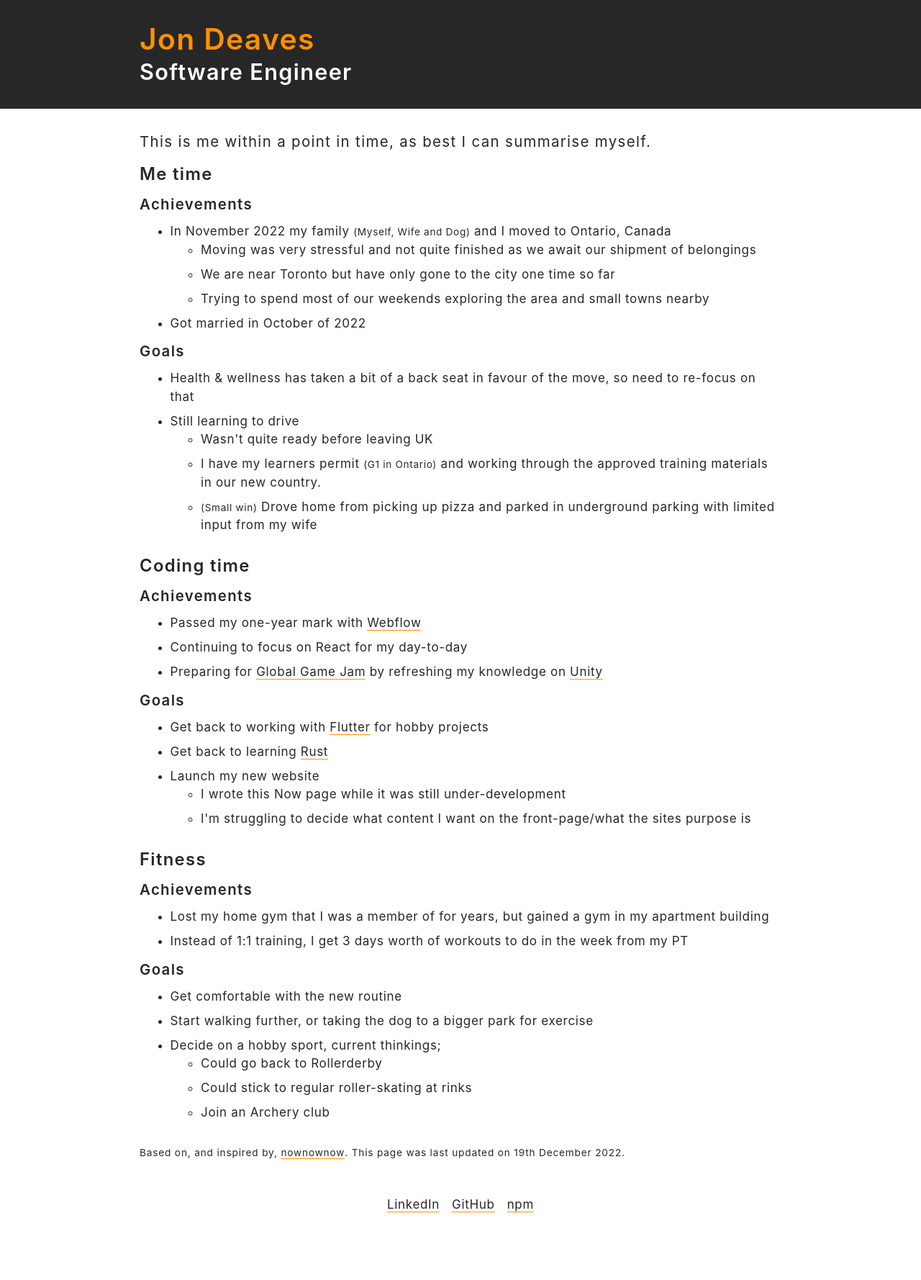
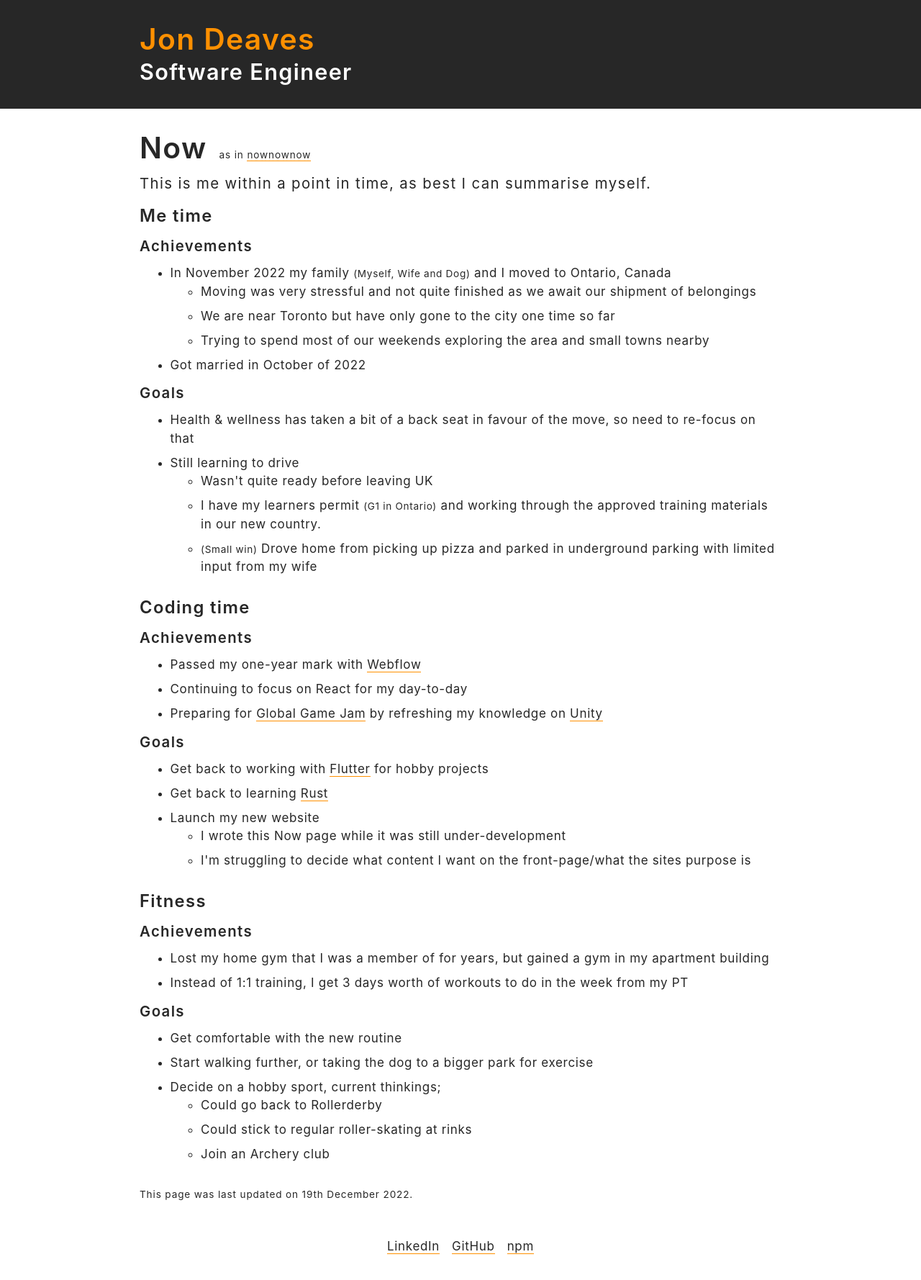
Before and after one commit to jondeaves/jondeaves, a Next.js app: page /now in a window 1280 px wide. Shown: the whole page at 72% size. Before the commit the page ends 1720 px from the top, so only its background shows below. Built offline with nearby package versions, Linux system fonts and the light colour scheme.

Commit message:
feat: improved header levels

```diff
--- a/components/Header/Header.tsx
+++ b/components/Header/Header.tsx
@@ -1,12 +1,22 @@
+import React from "react";
 import Link from "next/link";
 import ExternalLink from "../ExternalLink";
 import HeaderStyles from "./Header.module.css";
 
 export type HeaderProps = {
   isHomepage: boolean;
+  shouldHeaderH1?: boolean;
 };
 
-const Header = ({ isHomepage }: HeaderProps) => {
+const Header = ({ isHomepage, shouldHeaderH1 = false }: HeaderProps) => {
+  const TitleElement = React.createElement(
+    shouldHeaderH1 ? "h1" : "h2",
+    {
+      className: HeaderStyles.heading1,
+    },
+    isHomepage ? <>Jon Deaves</> : <Link href="/">Jon Deaves</Link>,
+  );
+
   return (
     <header className={HeaderStyles.header}>
       <div className={HeaderStyles.inner}>
@@ -21,9 +31,7 @@ const Header = ({ isHomepage }: HeaderProps) => {
           >
             Welcome, I&apos;m
           </p>
-          <h1 className={HeaderStyles.heading1}>
-            {isHomepage ? <>Jon Deaves</> : <Link href="/">Jon Deaves</Link>}
-          </h1>
+          {TitleElement}
         </div>
         <div>
           <p
--- a/components/Layout/Layout.tsx
+++ b/components/Layout/Layout.tsx
@@ -5,13 +5,18 @@ import SkipToContent from "../SkipToContent";
 type LayoutProps = {
   children: React.ReactNode;
   isHomepage: boolean;
+  shouldHeaderH1?: boolean;
 };
 
-const Layout = ({ children, isHomepage }: LayoutProps) => {
+const Layout = ({
+  children,
+  isHomepage,
+  shouldHeaderH1 = false,
+}: LayoutProps) => {
   return (
     <div className="wrapper">
       <SkipToContent />
-      <Header isHomepage={isHomepage} />
+      <Header shouldHeaderH1={shouldHeaderH1} isHomepage={isHomepage} />
       <main id="main">{children}</main>
       <Footer />
     </div>
--- a/pages/index.tsx
+++ b/pages/index.tsx
@@ -17,7 +17,7 @@ const Home: NextPage = () => {
         <link rel="icon" href="/favicon.ico" />
       </Head>
 
-      <Layout isHomepage={true}>
+      <Layout isHomepage={true} shouldHeaderH1={true}>
         <p className="lead">
           I&apos;m an experienced engineer specialising in interactive web
           applications and I take pride in creating modern, responsive and
--- a/pages/now.tsx
+++ b/pages/now.tsx
@@ -1,7 +1,5 @@
 import type { NextPage } from "next";
 import Head from "next/head";
-import Grid from "../components/Grid";
-import GridItem from "../components/Grid/GridItem";
 import Layout from "../components/Layout";
 
 const Now: NextPage = () => {
@@ -17,6 +15,18 @@ const Now: NextPage = () => {
       </Head>
 
       <Layout>
+        <h1 className="inline">Now</h1>
+        <p className="small spaced-left-sm inline">
+          as in{" "}
+          <a
+            href="https://nownownow.com/about"
+            target="_blank"
+            rel="noreferrer noopener"
+          >
+            nownownow
+          </a>
+        </p>
+
         <p className="lead">
           This is me within a point in time, as best I can summarise myself.
         </p>
@@ -170,15 +180,7 @@ const Now: NextPage = () => {
         </ul>
 
         <p className="small spaced">
-          Based on, and inspired by,{" "}
-          <a
-            href="https://nownownow.com/about"
-            target="_blank"
-            rel="noreferrer noopener"
-          >
-            nownownow
-          </a>
-          . This page was last updated on 19th December 2022.
+          This page was last updated on 19th December 2022.
         </p>
       </Layout>
     </>
--- a/pages/resume.tsx
+++ b/pages/resume.tsx
@@ -108,7 +108,7 @@ const Resume: NextPage = () => {
         <link rel="icon" href="/favicon.ico" />
       </Head>
 
-      <Layout>
+      <Layout shouldHeaderH1={true}>
         <p className="lead">
           I&apos;m an experienced developer specialising in interactive web
           applications and I take pride in creating modern, responsive and
--- a/styles/globals.css
+++ b/styles/globals.css
@@ -313,8 +313,16 @@ figure img {
   margin-top: 2rem;
 }
 
+.spaced-left {
+  margin-left: 2rem;
+}
+
 .spaced-below {
   margin-bottom: 2rem;
+}
+
+.spaced-left-sm {
+  margin-left: 1rem;
 }
 
 .spaced-sm {
```
